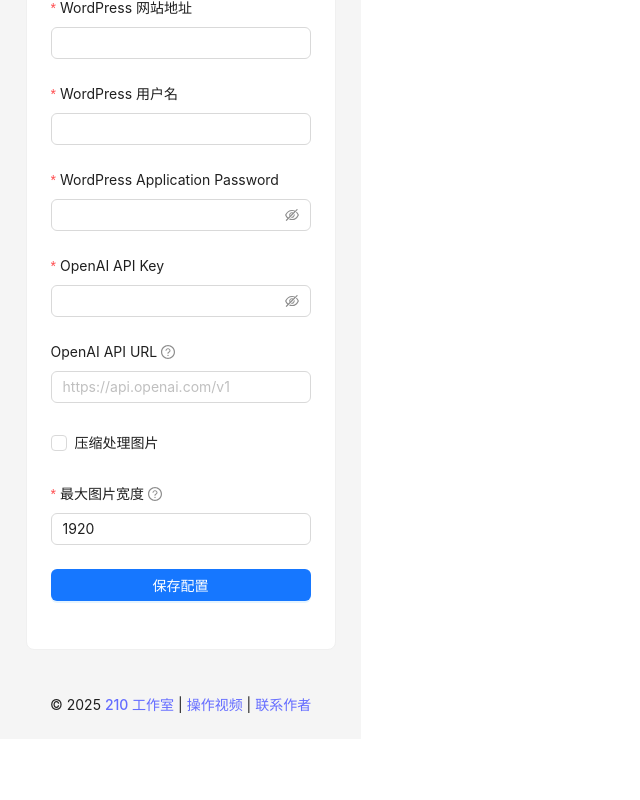
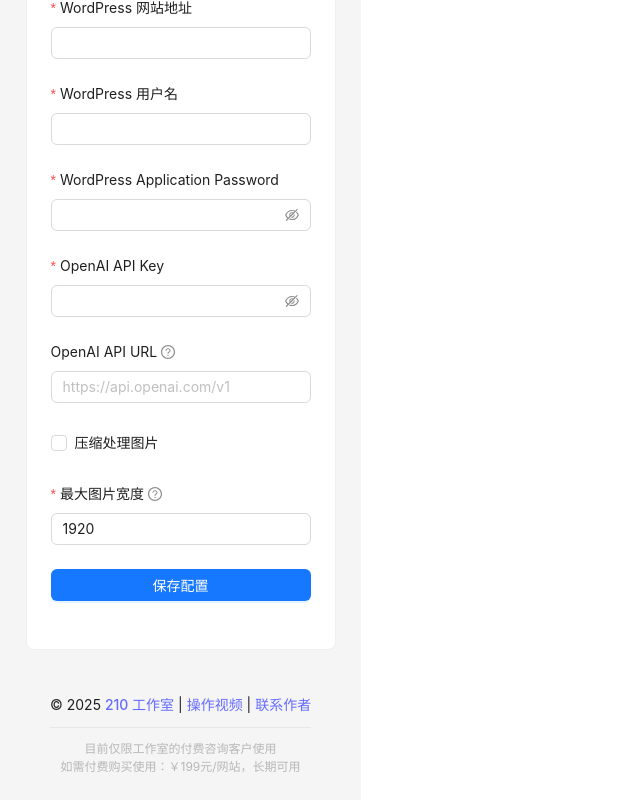
Before and after one commit to frankie0736/wp-image-uploader, a React (Vite) app: page / in a window 1280 px wide. Shown: the part 180-980 px from the top of the page, without its empty margins (0-640 px from the left). Before the commit the page ends 919 px from the top, so only its background shows below. Built offline with nearby package versions, Linux system fonts and the light colour scheme.

Commit message:
update copyright texts

```diff
--- a/src/App.jsx
+++ b/src/App.jsx
@@ -1,12 +1,12 @@
 import React from 'react'
-import { Layout, Typography, Button, Space } from 'antd'
+import { Layout, Typography, Button, Space, Divider } from 'antd'
 import { SettingOutlined } from '@ant-design/icons'
 import ConfigForm from './components/ConfigForm'
 import ImageUploader from './components/ImageUploader'
 import useConfigStore from './store/configStore'
 
 const { Content, Footer } = Layout
-const { Title, Link } = Typography
+const { Title, Link, Text } = Typography
 
 function App() {
   const { isConfigured, clearConfig } = useConfigStore()
@@ -48,7 +48,14 @@ function App() {
         )}
       </Content>
       <Footer style={{ textAlign: 'center', background: 'transparent' }}>
-        © {new Date().getFullYear()} <a href="https://www.210k.cc" target="_blank" rel="noopener noreferrer">210 工作室</a> | <a href="https://meeting.tencent.com/crm/KeXw5gm3b7" target="_blank" rel="noopener noreferrer">操作视频</a> | <a href="mailto:xu@210k.cc" target="_blank" rel="noopener noreferrer">联系作者</a>
+        <div>
+          © {new Date().getFullYear()} <a href="https://www.210k.cc" target="_blank" rel="noopener noreferrer">210 工作室</a> | <a href="https://meeting.tencent.com/crm/KeXw5gm3b7" target="_blank" rel="noopener noreferrer">操作视频</a> | <a href="mailto:xu@210k.cc" target="_blank" rel="noopener noreferrer">联系作者</a>
+        </div>
+        <Divider style={{ margin: '12px 0' }} />
+        <div style={{ marginTop: '12px', color: '#00000040', fontSize: '12px' }}>
+          目前仅限工作室的付费咨询客户使用<br />
+          如需付费购买使用：￥199元/网站，长期可用
+        </div>
       </Footer>
     </Layout>
   )
```
